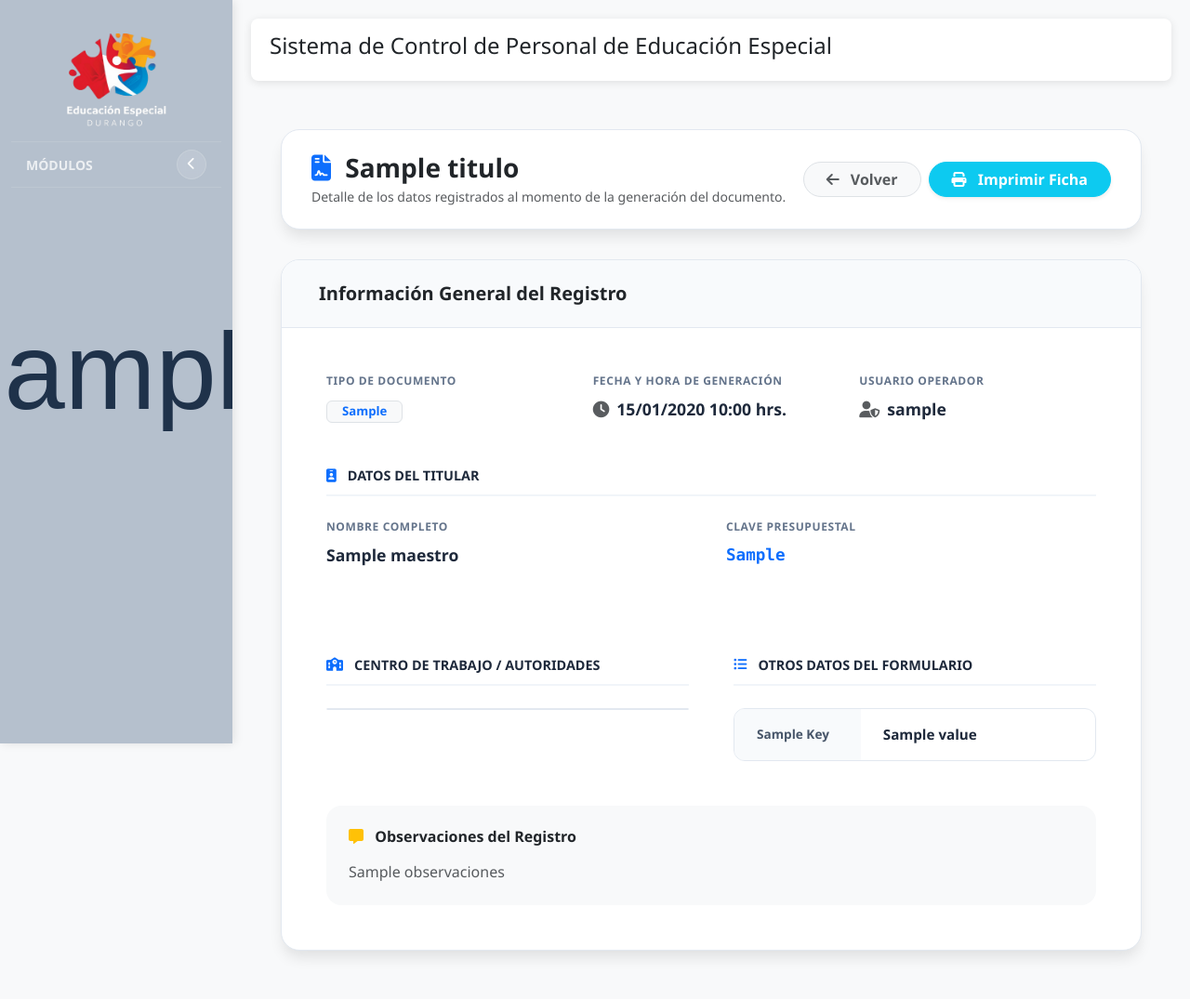
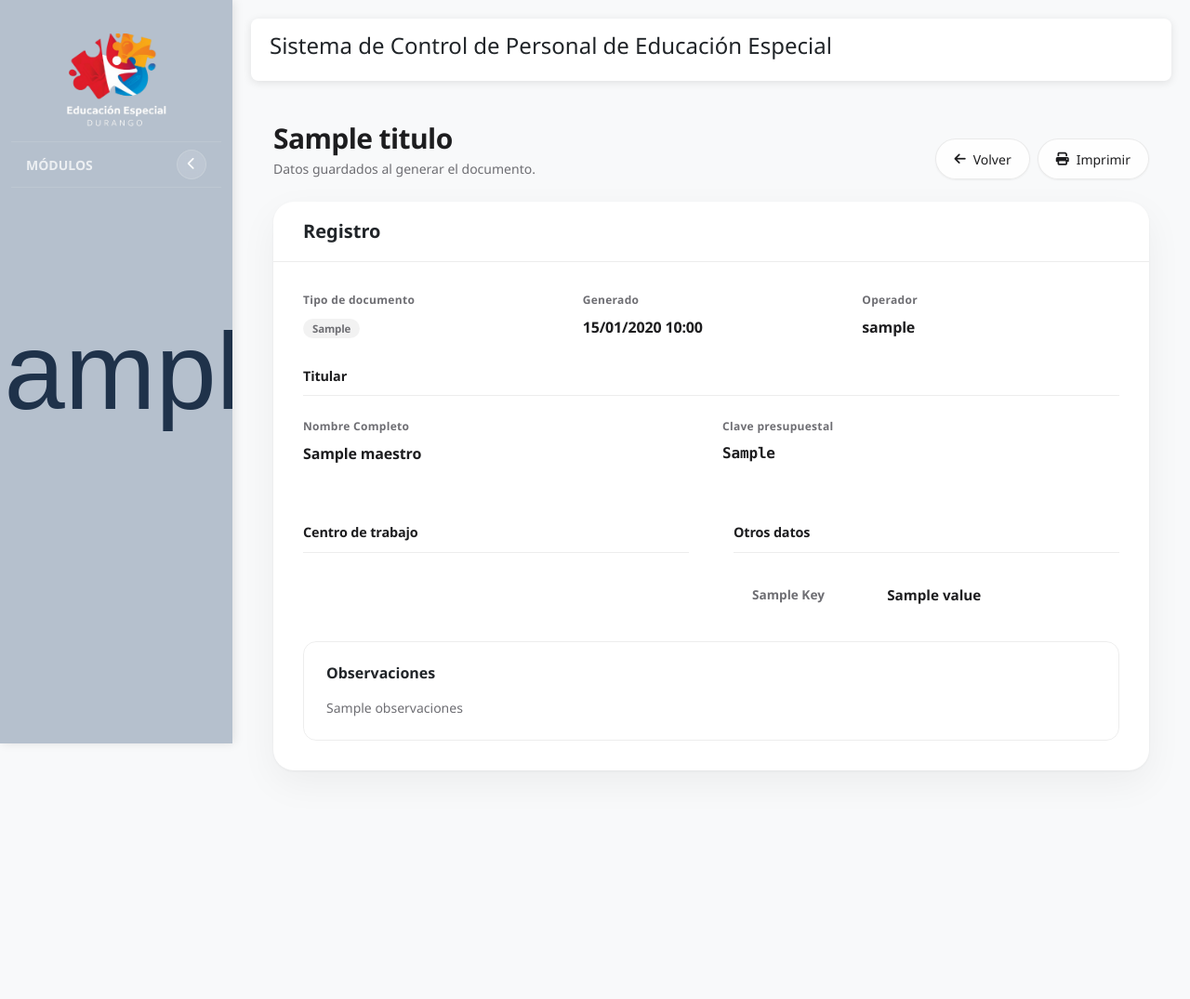
Before and after one commit to macrocleanquimica/control_maestros, a Django app: template gestion_escolar/templates/gestion_escolar/historial_detalle_tramite.html in a window 1280 px wide. Shown: the whole page at 93% size. After the commit the page ends 831 px from the top, so only its background shows below. Run offline with Django 5.2, Linux system fonts and the light colour scheme; the template is opened without the code that fills it: most values are stand-ins (such as "Sample title", 1, 10 or a date in 2020); grey boxes marked "Sample" are stand-in pictures; parts of the project's set-up code (start-up, migrations or seed data) failed here and were passed over; some libraries are stand-ins or nearby versions.

Commit message:
style: kardex e historial detallados con estilo minimalista
Linea de tiempo y fichas en panel unico con etiquetas neutras. Intactos: enlaces entre fichas, corregir y regenerar, descargas, auto-descarga, impresion y DataTables.

```diff
--- a/gestion_escolar/templates/gestion_escolar/historial_detalle_tramite.html
+++ b/gestion_escolar/templates/gestion_escolar/historial_detalle_tramite.html
@@ -7,14 +7,8 @@
 
 {% block content %}
 <style>
-    :root {
-        --ht-primary: #6366f1;
-        --ht-border: #e2e8f0;
-        --ht-shadow: 0 10px 15px -3px rgba(0, 0, 0, 0.1);
-    }
-
     .page-container {
-        padding: 2rem;
+        padding: 1.5rem;
         animation: fadeIn 0.4s ease-out;
     }
 
@@ -23,110 +17,102 @@
         to { opacity: 1; transform: translateY(0); }
     }
 
-    /* Header */
+    /* Encabezado simple */
     .header-section {
-        background: white;
-        border-radius: 1.25rem;
-        padding: 1.5rem 2rem;
-        box-shadow: var(--ht-shadow);
-        border: 1px solid var(--ht-border);
-        margin-bottom: 2rem;
+        margin-bottom: 1.5rem;
         display: flex;
         justify-content: space-between;
-        align-items: center;
+        align-items: flex-end;
+        flex-wrap: wrap;
+        gap: 1rem;
     }
 
-    /* Main Card */
+    /* Tarjeta única */
     .detail-card {
-        background: white;
-        border-radius: 1.25rem;
-        border: 1px solid var(--ht-border);
-        box-shadow: var(--ht-shadow);
+        background: var(--surface, #fff);
+        border-radius: var(--r-panel, 22px);
+        box-shadow: var(--sh-panel, 0 1px 3px rgba(0,0,0,0.05), 0 14px 40px rgba(0,0,0,0.05));
         overflow: hidden;
     }
 
     .card-banner {
-        background: #f8fafc;
-        padding: 1.5rem 2.5rem;
-        border-bottom: 1px solid var(--ht-border);
+        padding: 1.25rem clamp(17px, 3vw, 2rem);
+        border-bottom: 1px solid var(--hairline, rgba(0,0,0,0.07));
         display: flex;
         justify-content: space-between;
         align-items: center;
+        flex-wrap: wrap;
+        gap: 0.75rem;
     }
 
     .card-body-custom {
-        padding: 3rem;
+        padding: clamp(17px, 3vw, 2rem);
     }
 
-    /* Summary Grid */
+    /* Resumen */
     .summary-grid {
         display: grid;
         grid-template-columns: repeat(auto-fit, minmax(250px, 1fr));
-        gap: 2rem;
-        margin-bottom: 3rem;
+        gap: 1.5rem;
+        margin-bottom: 2rem;
     }
 
     .info-box label {
         display: block;
         font-size: 0.75rem;
-        font-weight: 800;
-        text-transform: uppercase;
-        color: #64748b;
+        font-weight: 600;
+        color: var(--text-2, #6e6e73);
         margin-bottom: 0.5rem;
-        letter-spacing: 0.05em;
+        letter-spacing: 0.025em;
     }
 
     .info-box p {
-        font-size: 1.1rem;
-        font-weight: 700;
-        color: #1e293b;
+        font-size: 1rem;
+        font-weight: 600;
+        letter-spacing: -0.01em;
+        color: var(--text, #1d1d1f);
         margin-bottom: 0;
     }
 
-    /* Data Tables in Details */
+    /* Tablas de datos */
     .details-section {
-        margin-top: 3rem;
+        margin-top: 2rem;
     }
 
     .section-title {
         font-size: 0.9rem;
-        font-weight: 800;
-        color: #1e293b;
-        text-transform: uppercase;
-        margin-bottom: 1.5rem;
+        font-weight: 600;
+        letter-spacing: -0.01em;
+        color: var(--text, #1d1d1f);
+        margin-bottom: 1.25rem;
         padding-bottom: 0.75rem;
-        border-bottom: 2px solid #f1f5f9;
-        display: flex;
-        align-items: center;
-        gap: 0.75rem;
+        border-bottom: 1px solid var(--hairline, rgba(0,0,0,0.07));
     }
 
     .data-table {
         width: 100%;
         border-collapse: separate;
         border-spacing: 0;
-        border: 1px solid var(--ht-border);
-        border-radius: 0.75rem;
+        border-radius: 14px;
         overflow: hidden;
     }
 
     .data-table td {
-        padding: 1rem 1.5rem;
-        border-bottom: 1px solid #f1f5f9;
+        padding: 0.9rem 1.25rem;
+        border-bottom: 1px solid var(--hairline, rgba(0,0,0,0.07));
     }
 
     .data-table tr:last-child td { border-bottom: none; }
 
     .label-cell {
-        background: #f8fafc;
         width: 35%;
-        font-weight: 700;
-        color: #475569;
+        font-weight: 600;
+        color: var(--text-2, #6e6e73);
         font-size: 0.85rem;
     }
 
     .value-cell {
-        color: #1e293b;
+        color: var(--text, #1d1d1f);
         font-weight: 600;
         font-size: 0.95rem;
     }
@@ -135,7 +121,6 @@
         .header-section, .print-hide, .btn-print-action { display: none !important; }
         .page-container { padding: 0; }
         .detail-card { border: none; box-shadow: none; }
-        .card-banner { border-bottom: 2px solid #000; padding: 1rem 0; }
         .card-body-custom { padding: 2rem 0; }
     }
 </style>
@@ -143,15 +128,15 @@
 <div class="page-container">
     <div class="header-section d-print-none">
         <div>
-            <h1 class="h3 fw-bold mb-1"><i class="fas fa-file-contract text-primary me-2"></i> {{ titulo }}</h1>
-            <p class="text-muted small mb-0">Detalle de los datos registrados al momento de la generación del documento.</p>
+            <h1 class="apple-title">{{ titulo }}</h1>
+            <p class="apple-subtitle mb-0">Datos guardados al generar el documento.</p>
         </div>
-        <div class="d-flex gap-2">
-            <a href="{% url 'historial' %}" class="btn btn-light border rounded-pill px-4 fw-bold text-muted btn-hover-animate">
+        <div class="d-flex gap-2 flex-wrap">
+            <a href="{% url 'historial' %}" class="apple-btn-ghost">
                 <i class="fas fa-arrow-left me-2"></i> Volver
             </a>
-            <button onclick="window.print();" class="btn btn-info text-white rounded-pill px-4 fw-bold shadow-sm btn-hover-animate">
-                <i class="fas fa-print me-2"></i> Imprimir Ficha
+            <button onclick="window.print();" class="apple-btn-ghost btn-print-action">
+                <i class="fas fa-print me-2"></i> Imprimir
             </button>
         </div>
     </div>
@@ -170,16 +155,16 @@
 
     <div class="detail-card">
         <div class="card-banner">
-            <h5 class="mb-0 fw-bold text-dark">Información General del Registro</h5>
+            <h5 class="mb-0 fw-bold">Registro</h5>
             {% if historial_item.ruta_archivo %}
-            <div class="d-flex gap-2">
+            <div class="d-flex gap-2 flex-wrap">
                 {% if user == historial_item.usuario or user.is_superuser or user|has_group:"ADMINISTRATIVO" %}
-                <a href="{% url 'corregir_tramite' historial_item.id %}" class="btn btn-warning btn-sm rounded-pill px-3 fw-bold d-print-none text-dark btn-hover-animate">
-                    <i class="fas fa-edit me-1"></i> Corregir Datos y Regenerar
+                <a href="{% url 'corregir_tramite' historial_item.id %}" class="apple-btn-ghost d-print-none" style="min-height: 38px; font-size: 13px;">
+                    <i class="fas fa-edit me-1"></i> Corregir y regenerar
                 </a>
                 {% endif %}
-                <a href="{% url 'descargar_archivo_historial' historial_item.id %}" target="_blank" class="btn btn-primary btn-sm rounded-pill px-3 fw-bold d-print-none btn-hover-animate">
-                    <i class="fas fa-download me-1"></i> Descargar Documento Original
+                <a href="{% url 'descargar_archivo_historial' historial_item.id %}" target="_blank" class="apple-btn d-print-none" style="min-height: 38px; font-size: 13px;">
+                    <i class="fas fa-download me-1"></i> Descargar
                 </a>
             </div>
             {% endif %}
@@ -188,30 +173,30 @@
         <div class="card-body-custom">
             <div class="summary-grid">
                 <div class="info-box">
-                    <label>Tipo de Documento</label>
-                    <p><span class="badge bg-light text-primary border px-3">{{ historial_item.get_tipo_documento_display|default:historial_item.tipo_documento }}</span></p>
+                    <label>Tipo de documento</label>
+                    <p><span class="apple-tag">{{ historial_item.get_tipo_documento_display|default:historial_item.tipo_documento }}</span></p>
                 </div>
                 <div class="info-box">
-                    <label>Fecha y Hora de Generación</label>
-                    <p><i class="fas fa-clock text-muted me-2"></i>{{ historial_item.fecha_creacion|date:"d/m/Y H:i" }} hrs.</p>
+                    <label>Generado</label>
+                    <p class="apple-num">{{ historial_item.fecha_creacion|date:"d/m/Y H:i" }}</p>
                 </div>
                 <div class="info-box">
-                    <label>Usuario Operador</label>
-                    <p><i class="fas fa-user-shield text-muted me-2"></i>{{ historial_item.usuario.username|default:"N/A" }}</p>
+                    <label>Operador</label>
+                    <p>{{ historial_item.usuario.username|default:"N/A" }}</p>
                 </div>
             </div>
 
             {% if historial_item.maestro %}
             <div class="details-section">
-                <h6 class="section-title"><i class="fas fa-id-badge text-primary"></i> Datos del Titular</h6>
+                <h6 class="section-title">Titular</h6>
                 <div class="summary-grid mt-4">
                     <div class="info-box">
                         <label>Nombre Completo</label>
                         <p>{{ historial_item.maestro }}</p>
                     </div>
                     <div class="info-box">
-                        <label>Clave Presupuestal</label>
-                        <p class="font-monospace text-primary">{{ historial_item.maestro.clave_presupuestal }}</p>
+                        <label>Clave presupuestal</label>
+                        <p class="font-monospace apple-num">{{ historial_item.maestro.clave_presupuestal }}</p>
                     </div>
                 </div>
             </div>
@@ -221,7 +206,7 @@
                 <!-- Centro de Trabajo -->
                 <div class="col-lg-6">
                     <div class="details-section">
-                        <h6 class="section-title"><i class="fas fa-school text-primary"></i> Centro de Trabajo / Autoridades</h6>
+                        <h6 class="section-title">Centro de trabajo</h6>
                         <table class="data-table">
                             <tbody>
                                 {% for key in ct_keys_list %}
@@ -240,7 +225,7 @@
                 <!-- Datos del Formulario -->
                 <div class="col-lg-6">
                     <div class="details-section">
-                        <h6 class="section-title"><i class="fas fa-list-ul text-primary"></i> Otros Datos del Formulario</h6>
+                        <h6 class="section-title">Otros datos</h6>
                         <table class="data-table">
                             <tbody>
                                 {% for key, value in datos_tramite.items %}
@@ -281,9 +266,9 @@
             </div>
 
             {% if historial_item.observaciones %}
-            <div class="details-section mt-5 p-4 bg-light rounded-4">
-                <h6 class="fw-bold mb-3 text-dark"><i class="fas fa-comment-alt text-warning me-2"></i> Observaciones del Registro</h6>
-                <p class="mb-0 text-muted" style="white-space: pre-wrap;">{{ historial_item.observaciones }}</p>
+            <div class="details-section mt-4 p-4" style="border: 1px solid var(--hairline, rgba(0,0,0,0.07)); border-radius: 14px;">
+                <h6 class="fw-bold mb-3">Observaciones</h6>
+                <p class="mb-0 small" style="color: var(--text-2, #6e6e73); white-space: pre-wrap;">{{ historial_item.observaciones }}</p>
             </div>
             {% endif %}
         </div>
```
Also changed, not shown: gestion_escolar/templates/gestion_escolar/historial_detalle_lote.html (+53 -62 lines), gestion_escolar/templates/gestion_escolar/kardex_detail.html (+60 -96 lines).
